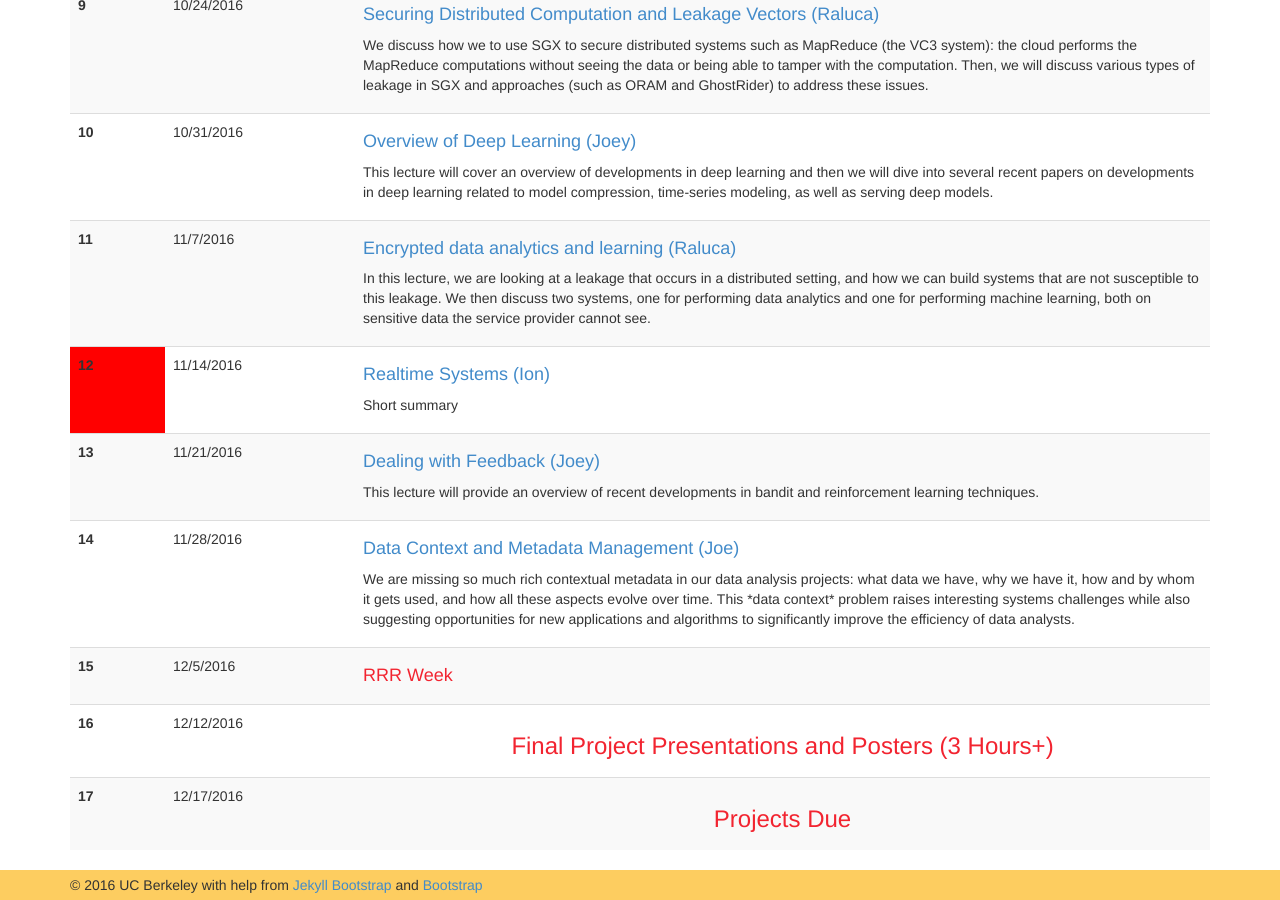
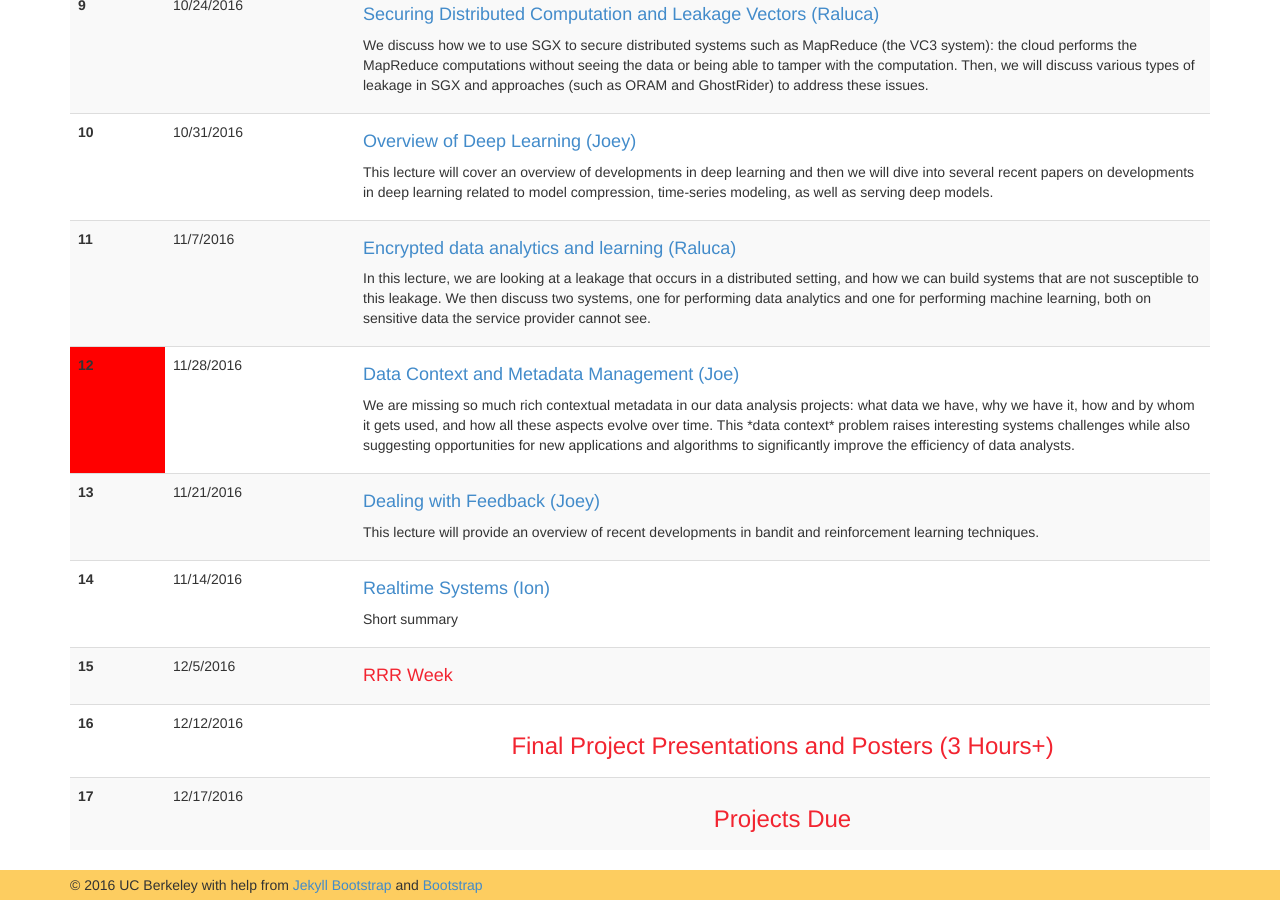
Before and after one commit to ucbrise/cs294-rise-fa16, a Jekyll site: the page built from syllabus.md, in a window 1280 px wide and 900 px high, scrolled down 1438 px. Built offline with Jekyll 4.4.1, drawn with Linux system fonts in a browser that asks for light colours; nearby versions of some CDN libraries; part of the change alters nothing that is shown.

Commit message:
ammending scheduling

```diff
--- a/syllabus.md
+++ b/syllabus.md
@@ -179,15 +179,15 @@ This is a table containing items covered in the class.
    </tr>
    <tr>
       <th> {{ counter }} {% assign counter = counter | plus: 1 %} </th>
-      <td> 11/14/2016 </td>
+      <td> 11/28/2016 </td>
       <td>
          <h4>
-            <a href="{{ site.baseurl }}/realtime_systems.html">
-               Realtime Systems (Ion)
+            <a href="{{ site.baseurl }}/metadata.html">
+               Data Context and Metadata Management (Joe)
             </a>
          </h4>
          <p>
-            Short summary
+We are missing so much rich contextual metadata in our data analysis projects: what data we have, why we have it, how and by whom it gets used, and how all these aspects evolve over time. This *data context* problem raises interesting systems challenges while also suggesting opportunities for new applications and algorithms to significantly improve the efficiency of data analysts.
          </p>
       </td>
    </tr>
@@ -207,18 +207,23 @@ This is a table containing items covered in the class.
    </tr>
    <tr>
       <th> {{ counter }} {% assign counter = counter | plus: 1 %} </th>
-      <td> 11/28/2016 </td>
+      <td> 11/14/2016 </td>
       <td>
          <h4>
-            <a href="{{ site.baseurl }}/metadata.html">
-               Data Context and Metadata Management (Joe)
+            <a href="{{ site.baseurl }}/realtime_systems.html">
+               Realtime Systems (Ion)
             </a>
          </h4>
          <p>
-We are missing so much rich contextual metadata in our data analysis projects: what data we have, why we have it, how and by whom it gets used, and how all these aspects evolve over time. This *data context* problem raises interesting systems challenges while also suggesting opportunities for new applications and algorithms to significantly improve the efficiency of data analysts.
+            Short summary
          </p>
       </td>
    </tr>
+
+
+
+
+
    <tr>
       <th> {{ counter }} {% assign counter = counter | plus: 1 %} </th>
       <td> 12/5/2016 </td>
```
